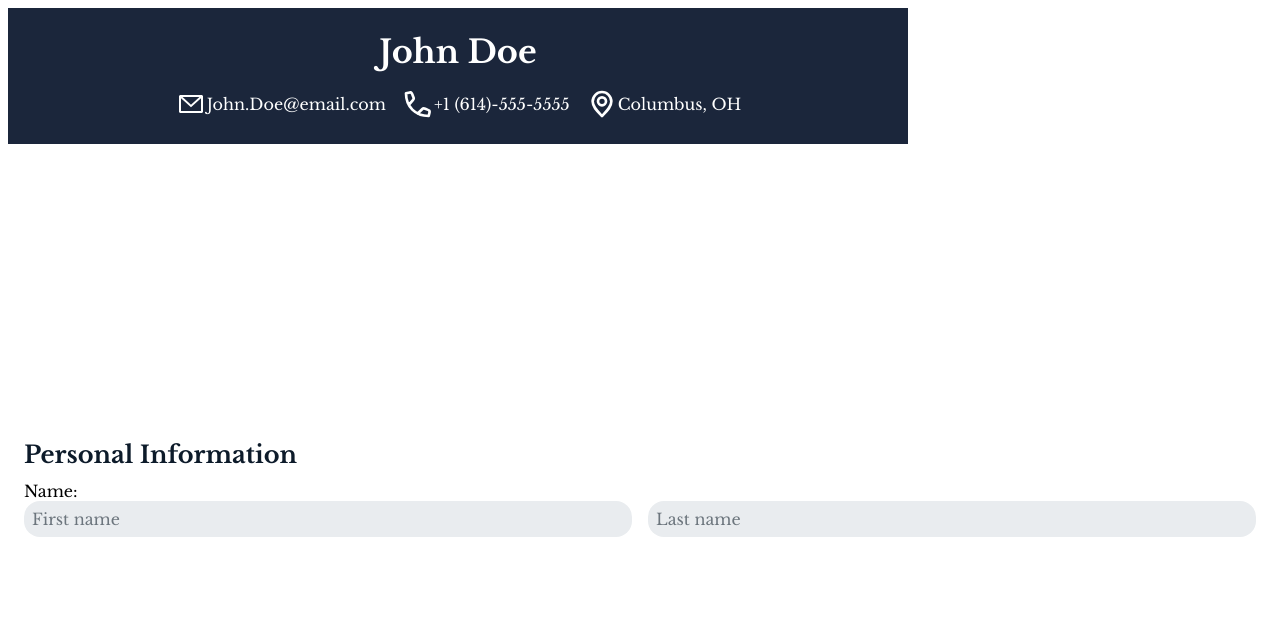
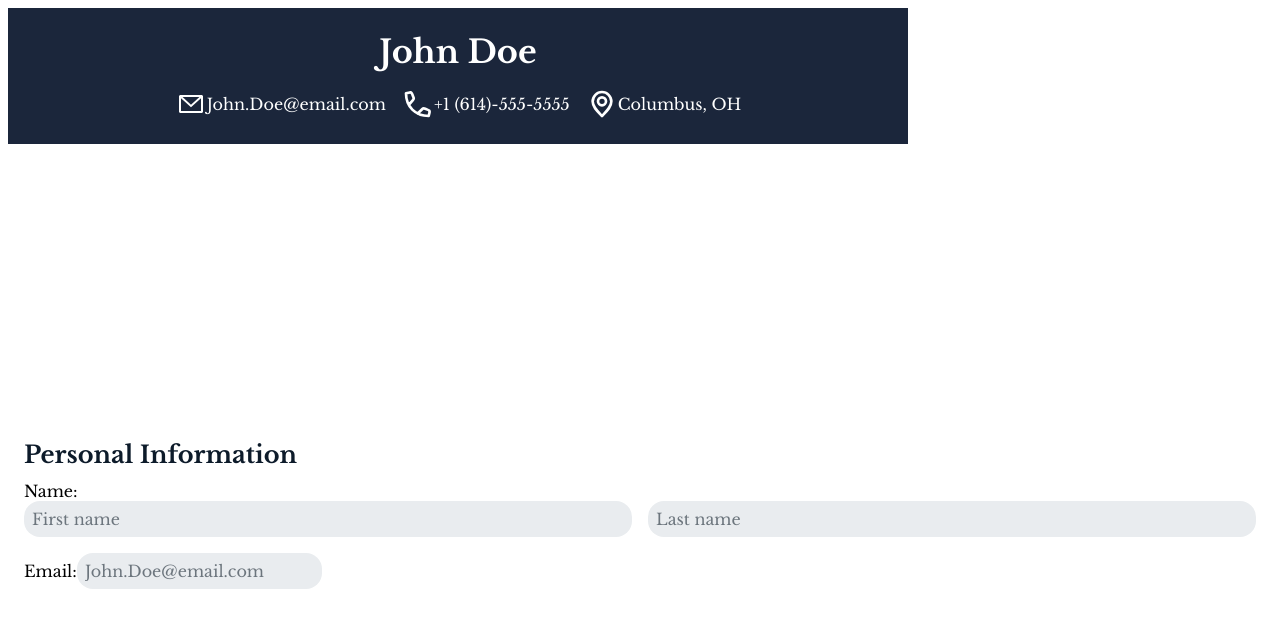
Before and after one commit to claytonm17/CV-app, a React (Vite) app: page / in a window 1280 px wide. Shown: the top 628 px of the page. Built offline with nearby package versions, Linux system fonts and the light colour scheme; the HTML template or start-up script is replaced by a standard one.

Commit message:
Refactored form to have reusable text inputs

```diff
--- a/src/App.jsx
+++ b/src/App.jsx
@@ -4,16 +4,20 @@ import Form from './components/PersonalDetails'
 
 function App() {
 
-    const [nameData, setNameData] = useState({ firstName: "John", lastName: "Doe"});
+    const [formData, setFormData] = useState({
+        firstName: "John",
+        lastName: "Doe",
+        email: "John.Doe@email.com",
+    });
 
-    const handleNameChange = (newNameData) => {
-        setNameData(newNameData);
+    const handleFormChange = (newFormData) => {
+        setFormData(newFormData);
     }
 
     return (
         <>
-            <CV data={nameData} />
-            <Form onFormDataChange={handleNameChange} />
+            <CV data={formData} />
+            <Form onFormDataChange={handleFormChange} />
         </>
     )
 }
--- a/src/components/CV.jsx
+++ b/src/components/CV.jsx
@@ -33,7 +33,7 @@ function CV({ data }) {
             <CVHeading
                 firstName={data.firstName}
                 lastName={data.lastName}
-                email={personalInfo.email}
+                email={data.email}
                 phone={personalInfo.phone}
                 location={personalInfo.location}
             />
--- a/src/components/PersonalDetails.jsx
+++ b/src/components/PersonalDetails.jsx
@@ -2,8 +2,9 @@ import React, { useState } from 'react'
 import '../styles/form.css'
 
 function Form({ onFormDataChange }) {
+    // Add tenery operator for default values eventually
 
-    const [formState, setFormState] = useState({ firstName: "", lastName: "" });
+    const [formState, setFormState] = useState({ firstName: "", lastName: "", email: "" });
 
     const handleChange = (e) => {
         const { name, value } = e.target;
@@ -12,37 +13,65 @@ function Form({ onFormDataChange }) {
         onFormDataChange(newFormState);
     };
 
-    return (
-        <div className='personalInformationForm'>
-            <h2>Personal Information</h2>
-            <form>
+    // label: string = text that shows in UI
+    // name: string = prop name -- should be same
+    // name2: string = prop name -- for second input
+    const twoTextInput = (label1, name1, name2) => (
         <div className="row">
             <label htmlFor="firstName">
-                        Name:
+                {label1}
                 <div className="nameRow">
                     <input
                         type="text"
                         id = 'firstName'
-                                name = "firstName"
+                        name = {name1}
                         placeholder='First name'
                         minLength={2}
                         maxLength={20}
-                                value = {formState.firstName}
+                        value = {formState.name1}
                         onChange={handleChange}
                     />
                     <input
                         type="text"
                         id = 'lastName'
-                                name = "lastName"
+                        name = {name2}
                         placeholder='Last name'
                         minLength={2}
                         maxLength={20}
-                                value = {formState.lastName}
+                        value = {formState.name2}
                         onChange={handleChange}
                     />
                 </div>
             </label>
         </div>
+    )
+
+    // label: string = text that shows in UI
+    // name: string = prop name -- should be same
+    const oneTextInput = (label, name) => (
+        <div className="row">
+            <label htmlFor="email">
+            {label}
+                <input
+                    type="text"
+                    id = 'email'
+                    name = {name}
+                    placeholder='John.Doe@email.com'
+                    minLength={5}
+                    maxLength={100}
+                    value={formState.name}
+                    onChange={handleChange}
+                />
+            </label>
+        </div>
+    )
+
+    return (
+        <div className='personalInformationForm'>
+            <h2>Personal Information</h2>
+            <form>
+                {twoTextInput("Name:", "firstName", "lastName")}
+                {oneTextInput("Email:", "email")}
             </form>
         </div>
     )
```
Lines whose indentation alone changed are shown as unchanged.
